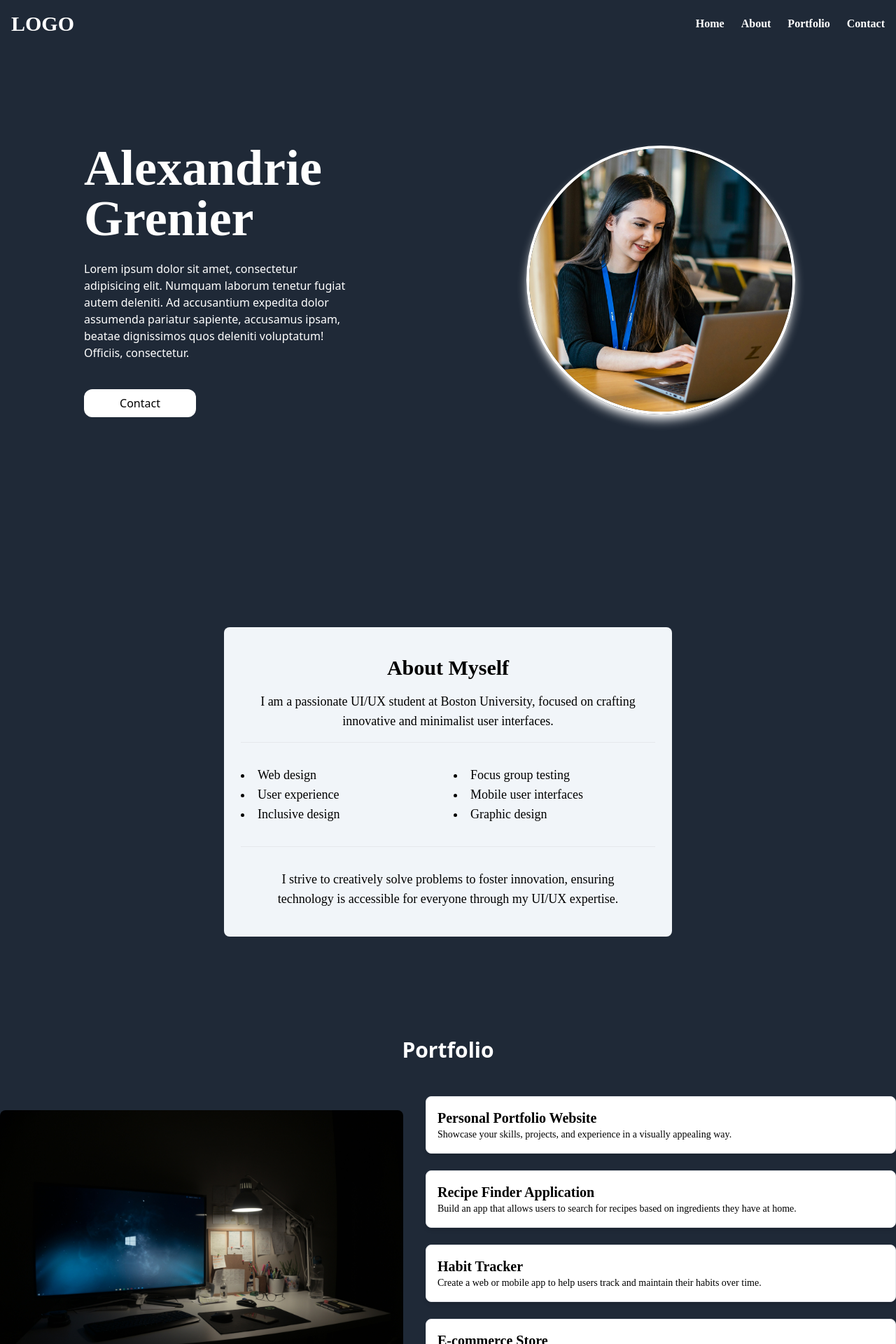
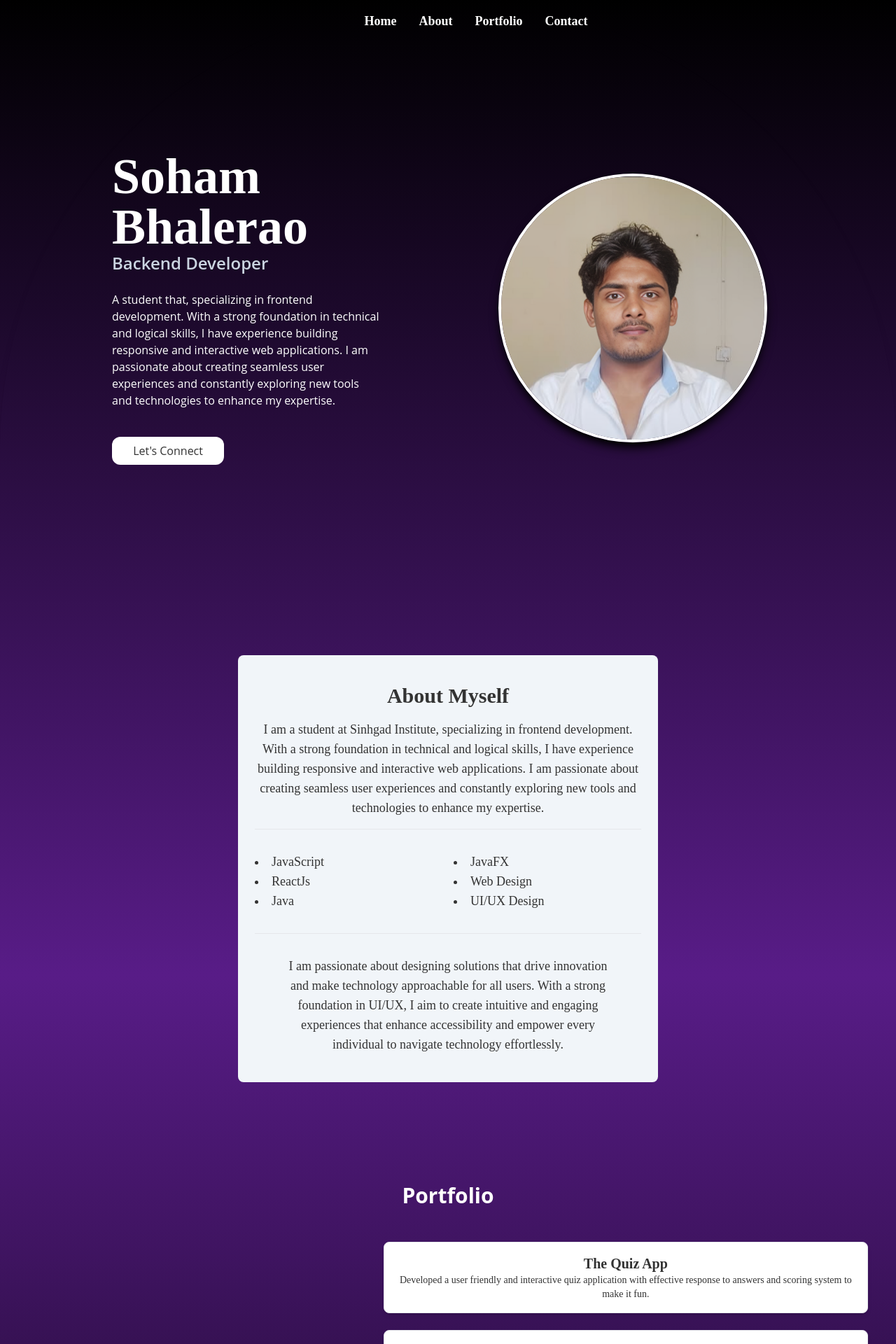
Before and after one commit to Sohambhalerao07/Portfolio-website, a React (Vite) app: page / in a window 1280 px wide. Shown: the top 1920 px of the page at 70% size. Built offline with nearby package versions, Linux system fonts and the light colour scheme.

Commit message:
updated web

```diff
--- a/index.html
+++ b/index.html
@@ -1,10 +1,13 @@
 <!doctype html>
-<html lang="en" class="bg-gray-800">
+<html lang="en" class="text-center p-10 bg-gradient-to-b from-black via-purple-900 to-black shadow-lg rounded-full ">
   <head>
     <meta charset="UTF-8" />
     <link rel="icon" type="image/svg+xml" href="/vite.svg" />
     <meta name="viewport" content="width=device-width, initial-scale=1.0" />
     <title>Vite + React</title>
+    <style>
+
+    </style>
   </head>
   <body>
     <div id="root"></div>
--- a/src/App.css
+++ b/src/App.css
@@ -4,3 +4,25 @@
     list-style-type: disc; /* Use 'circle' or 'square' for different bullet styles */
     padding-left: 1.5rem; /* Add some space to the left for the bullets */
   }
+  @keyframes fadeIn {
+    0% { opacity: 0; transform: translateY(10px); }
+    100% { opacity: 1; transform: translateY(0); }
+  }
+
+  .fade-in {
+    animation: fadeIn 0.5s ease-in-out;
+  }
+  @keyframes slide-up {
+    0% {
+      transform: translateY(100%);
+      opacity: 0;
+    }
+    100% {
+      transform: translateY(0);
+      opacity: 1;
+    }
+  }
+
+  .animate-slide-up {
+    animation: slide-up 0.5s ease-out forwards;
+  }
--- a/src/App.jsx
+++ b/src/App.jsx
@@ -1,3 +1,4 @@
+
 import React from 'react'
 import Header from './components/Header'
 import './App.css'
@@ -8,27 +9,28 @@ import Portfolio from './components/Portfolio'
 
 
 const props={
-  name: "Alexandrie Grenier",
-  title: "Web Designer & Content Creator",
-  email: "alexgernier@example.com",
-  gitHub: "microsoft",
-  instagram: "microsoft",
-  linkedIn: "satyanadella",
-  twitter: "microsoft",
-  youTube: "Code",
+  name: "Soham Bhalerao",
+  title: "FrontEnd Developer",
+  email: "bhaleraosoham07@gmail.com",
+  gitHub: "Sohambhalerao07",
+  instagram: "Sohm_nb",
+  linkedIn: "Soham Bhalerao",
 }
 
 function App() {
+  const fontStyle = {
+    fontFamily: 'Open Sans, sans-serif', // Define the font style
+    color: '#333',                    // Define a text color if needed
+  };
 
   return (
-    <div id='main'>
-     <Header/>
-      <Home name={props.name} title={props.title}/>
-      <About/>
-      <Portfolio/>
-      <Footer {...props} />
-    </div>
-
+    <div id="main" style={fontStyle}>
+    <Header />
+    <Home name={props.name} title={props.title} />
+    <About />
+    <Portfolio />
+    <Footer {...props} />
+  </div>
 
   )
 }
--- a/src/components/About.jsx
+++ b/src/components/About.jsx
@@ -1,20 +1,28 @@
 import React from 'react';
-const description = "I am a passionate UI/UX student at Boston University, focused on crafting innovative and minimalist user interfaces.";
-const skills = ["Web design", "User experience", "Inclusive design", "Focus group testing", "Mobile user interfaces", "Graphic design"];
-const Quote = "I strive to creatively solve problems to foster innovation, ensuring technology is accessible for everyone through my UI/UX expertise.";
+const description = "I am a student at Sinhgad Institute, specializing in frontend development. With a strong foundation in technical and logical skills, I have experience building responsive and interactive web applications. I am passionate about creating seamless user experiences and constantly exploring new tools and technologies to enhance my expertise.";
+const skills = [" JavaScript",
+  "ReactJs",
+  "Java",
+  "JavaFX",
+  "Web Design",
+  "UI/UX Design"
+];
+const Quote = "I am passionate about designing solutions that drive innovation and make technology approachable for all users. With a strong foundation in UI/UX, I aim to create intuitive and engaging experiences that enhance accessibility and empower every individual to navigate technology effortlessly.";
 
 function About() {
   return (
     <div className='h-auto py-12'>
       <section className="relative" id="about">
         <div className="bg-slate-100 w-11/12 md:w-3/4 lg:w-1/2 py-10 px-6 mx-auto my-12 text-center rounded-lg transition-all duration-300 ease-in-out
-                        hover:shadow-lg hover:shadow-white hover:transform hover:-translate-y-2 hover:scale-105 font-playfair">
+                        hover:shadow-lg hover:shadow-teal-500 hover:transform hover:-translate-y-2 hover:scale-105 font-playfair">
           <h2 className="text-2xl md:text-3xl font-bold mb-4">About Myself</h2>
           <p className="text-base md:text-lg mb-4">{description}</p>
           <hr className="my-4" />
-          <ul className="list-disc list-inside mx-auto text-left text-base md:text-lg my-8 mx-4 columns-1 sm:columns-2 gap-4">
+          <div className='hover:shadow-lg hover:shadow-gray-800 transition-shadow duration-300 mt-2 mb-2 rounded-xl'><ul className="list-disc list-inside mx-auto text-left text-base md:text-lg my-8 mx-4 columns-1 sm:columns-2 gap-4">
             {skills.map((skill) => <li key={skill}>{skill}</li>)}
           </ul>
+          </div>
+
           <hr className="my-4" />
           <p className="text-base md:text-lg pt-4 px-6 md:px-12">{Quote}</p>
         </div>
--- a/src/components/Footer.jsx
+++ b/src/components/Footer.jsx
@@ -21,7 +21,7 @@ const Footer = (props) => {
   return (
     <div
       id="footer"
-      className="flex flex-col items-center gap-6 py-10 bg-white w-full"
+      className="flex flex-col items-center gap-6 py-10 bg-white w-full rounded-lg"
     >
       {/* Social Links */}
       <div className="flex flex-wrap justify-center gap-6 md:gap-10">
@@ -65,7 +65,7 @@ const Footer = (props) => {
 
         {linkedIn && (
           <a
-            href={`https://www.linkedin.com/in/${linkedIn}`}
+            href={`https://www.linkedin.com/in/soham-bhalerao-4a754225a?utm_source=share&utm_campaign=share_via&utm_content=profile&utm_medium=android_app`}
             target="_blank"
             rel="noopener noreferrer"
           >
@@ -108,7 +108,7 @@ const Footer = (props) => {
 
       {/* Footer Text */}
       <p className="text-black text-xs md:text-sm">Created by {name}</p>
-      <p className="text-black text-xs md:text-sm">Copyright © 2010-2024</p>
+      <p className="text-black text-xs md:text-sm">Copyright © 2023-2024</p>
     </div>
   );
 };
--- a/src/components/Header.jsx
+++ b/src/components/Header.jsx
@@ -3,18 +3,13 @@ import React from 'react';
 function Header() {
   return (
     <div>
-      <div className="fixed flex font-playfair font-semibold bg-grey-800 p-4 top-0 w-full z-10 flex-col md:flex-row items-center justify-between">
-        {/* Logo on the left */}
-        <div className="flex items-center justify-center md:justify-start">
-          <a href='#home' className="text-bold text-white text-2xl md:text-3xl">LOGO</a>
-        </div>
-
+      <div className="fixed flex font-playfair font-semibold bg-grey-800 p-4 top-0 w-full z-10 items-center justify-center">
         {/* Navigation Links centered in the remaining space */}
-        <div className="flex justify-center gap-6 mt-4 md:mt-0 text-white">
-          <a href="#home" className='hover:text-blue-400'>Home</a>
-          <a href="#about" className='hover:text-blue-400'>About</a>
-          <a href="#portfolio" className='hover:text-blue-400'>Portfolio</a>
-          <a href="#footer" className='hover:text-blue-400'>Contact</a>
+        <div className="flex justify-center gap-8 text-white text-lg">
+          <a href="#home" className="hover:text-teal-500">Home</a>
+          <a href="#about" className="hover:text-teal-500">About</a>
+          <a href="#portfolio" className="hover:text-teal-500">Portfolio</a>
+          <a href="#footer" className="hover:text-teal-500">Contact</a>
         </div>
       </div>
     </div>
--- a/src/components/Home.jsx
+++ b/src/components/Home.jsx
@@ -1,32 +1,53 @@
-import React from 'react';
+import React, { useState, useEffect } from 'react';
 import PropTypes from "prop-types";
-import profileimage from "../images/homeimg.jpg";
+import profileimage from "../images/profile.png";
 
-const imageAltText = "Adult female in office setting leaning against a glass wall while holding a platinum Microsoft Surface Pro 7 in tablet mode preparing to write with Microsoft Surface Pen";
+const imageAltText = "Soham Bhalerao";
+const roles = ["Frontend Developer", "Backend Developer"];
 
 const Home = ({ name = "" }) => {
+  const [currentRole, setCurrentRole] = useState(0);
+  const [fadeClass, setFadeClass] = useState("fade-in");
+
+  const scrollToPortfolio = () => {
+    const portfolioSection = document.getElementById('portfolio');
+    if (portfolioSection) {
+      portfolioSection.scrollIntoView({ behavior: 'smooth' });
+    }
+  };
+
+  useEffect(() => {
+    const interval = setInterval(() => {
+      setFadeClass(""); // Remove the animation class to re-trigger
+      setTimeout(() => {
+        setCurrentRole((prevRole) => (prevRole + 1) % roles.length);
+        setFadeClass("fade-in"); // Re-add the class after role updates
+      }, 0);
+    }, 3000);
+
+    return () => clearInterval(interval);
+  }, []);
+
   return (
     <div>
       <section id="home" className="min-h-screen relative p-4 flex flex-col lg:flex-row">
-
         <div className="lg:absolute lg:right-36 lg:top-1/2 transform lg:-translate-y-1/2 w-64 h-64 md:w-80 md:h-80 lg:w-96 lg:h-96 rounded-full overflow-hidden border-4 border-white shadow-lg
-                        transition-all duration-300 ease-in-out shadow-white shadow-glow
-                        hover:shadow-3xl hover:shadow-white hover:shadow-glow mx-auto lg:mx-0">
+                        transition-all duration-300 ease-in-out shadow-black shadow-glow
+                        hover:shadow-3xl hover:shadow-teal-500 hover:shadow-glow mx-auto lg:mx-0">
           <img className="w-full h-full object-cover" src={profileimage} alt={imageAltText} />
         </div>
 
         <div className="lg:ml-10 lg:absolute lg:w-96 lg:top-1/2 lg:left-20 transform lg:-translate-y-1/2 mt-6 lg:mt-0 text-center lg:text-left">
           <h1 className="text-4xl lg:text-7xl text-white font-playfair font-bold">{name}</h1>
+          <h2 className={`text-2xl text-slate-300 font-semibold ${fadeClass}`}>{roles[currentRole]}</h2>
           <br />
           <p className='text-white text-sm lg:text-base'>
-            Lorem ipsum dolor sit amet, consectetur adipisicing elit. Numquam laborum tenetur fugiat autem deleniti.
-            Ad accusantium expedita dolor assumenda pariatur sapiente, accusamus ipsam, beatae dignissimos quos
-            deleniti voluptatum! Officiis, consectetur.
+          A student that, specializing in frontend development. With a strong foundation in technical and logical skills, I have experience building responsive and interactive web applications. I am passionate about creating seamless user experiences and constantly exploring new tools and technologies to enhance my expertise.
           </p>
           <br />
-          <button className=' h-10 w-28 md:w-32 lg:w-40 rounded-xl bg-white mt-4
+          <button className='h-10 w-28 md:w-32 lg:w-40 rounded-xl bg-white mt-4
             transition-all duration-300 ease-in-out
-            hover:shadow-lg hover:shadow-white hover:shadow-glow'>Contact</button>
+            hover:shadow-lg hover:shadow-teal-500 hover:shadow-glow' onClick={scrollToPortfolio}>Let's Connect</button>
         </div>
       </section>
     </div>
--- a/src/components/Portfolio.jsx
+++ b/src/components/Portfolio.jsx
@@ -2,26 +2,40 @@ import React from 'react';
 import portfoliopage from "../images/portfoliojpg.jpg";
 const imageAltText = "desktop with books and laptop";
 const projectList = [
-   {
-    title: "Personal Portfolio Website",
-    description: "Showcase your skills, projects, and experience in a visually appealing way.",
-    url: "https://www.example.com",
+  {
+    title: "The Quiz App",
+    description:
+      "Developed a user friendly and interactive quiz application with effective response to answers and scoring system to make it fun.",
+    url: "https://sohambhalerao07.github.io/Quiz-React/",
   },
   {
-    title: "Recipe Finder Application",
-    description: "Build an app that allows users to search for recipes based on ingredients they have at home.",
-    url: "https://www.example.com",
+    title: "Video Call Application",
+    description:
+      "This video call and messaging application leverages the power of WebRTC to provide seamless real-time communication.",
+    url: "https://github.com/Sohambhalerao07/Video-Call-app.git",
   },
   {
-    title: "Habit Tracker",
-    description: "Create a web or mobile app to help users track and maintain their habits over time.",
-    url: "https://www.example.com",
+    title: "My Resume Site",
+    description:
+      "Created from Overleaf using Latex and deployed to GitHub pages. Includes my experience and design abilities.",
+    url: "https://sohambhalerao07.github.io/Resume-website/",
   },
   {
-    title: "E-commerce Store",
-    description: "Develop a full-fledged online store with features like product listings, shopping cart, and user authentication.",
-    url: "https://www.example.com",
+    title: "Video Resume",
+    description: "A brief introduction to my skills and projects as a frontend developer, showcasing my experience with React, JavaScript, and web technologies.",
+    url: "https://youtu.be/owkxpZRoCpo?feature=shared"
   },
+  {
+    title: "Personal Blog Application",
+    description: "This personal blog application is designed to provide users with a platform to share their thoughts, experiences, and creative ideas.",
+    url: "https://github.com/Sohambhalerao07/React-projects/tree/personalblog"
+  },
+  {
+    title: "Github",
+    description:"Showcase of my other works that I like and enhance my knowledge experience",
+    url: "https://github.com/Sohambhalerao07"
+  }
+
 ];
 
 function Portfolio() {
@@ -42,7 +56,7 @@ function Portfolio() {
               <div
                 key={project.title}
                 className={`p-4 bg-white shadow-md border rounded-lg transition-all duration-300 ease-in-out font-playfair
-                            hover:shadow-lg hover:shadow-white hover:transform hover:-translate-y-2 hover:scale-105 mb-6`}
+                            hover:shadow-lg hover:shadow-teal-400 hover:transform hover:-translate-y-2 hover:scale-105 mb-6`}
               >
                 <a
                   href={project.url}
```
Also changed, not shown: vite.config.js.timestamp-1729854051284-2bd8d3d420a89.mjs (added, +11 -0 lines), src/images/profile.png (added), src/images/profile2.png (added).
